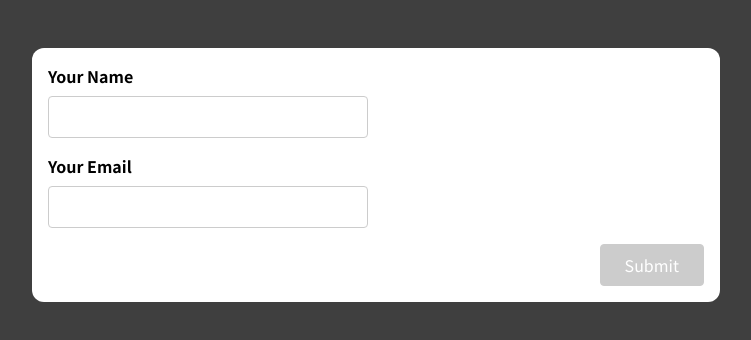
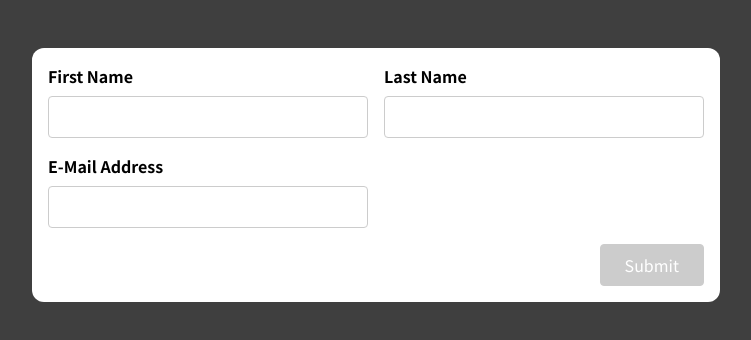
Before and after one commit to sprmke/learn_react_forms-and-validation, a React (Create React App) app: page / in a window 1280 px wide. Shown: the top 340 px of the page, without its empty margins (264-1015 px from the left). Built offline with nearby package versions, Linux system fonts and the light colour scheme.

Commit message:
210. applying our hook & knowledge to a new form

```diff
--- a/src/App.js
+++ b/src/App.js
@@ -1,9 +1,11 @@
-import SimpleInput from './components/SimpleInput';
+// import SimpleInput from './components/SimpleInput';
+import BasicForm from './components/BasicForm';
 
 function App() {
   return (
-    <div className="app">
-      <SimpleInput />
+    <div className='app'>
+      {/* <SimpleInput /> */}
+      <BasicForm />
     </div>
   );
 }
--- a/src/components/BasicForm.js
+++ b/src/components/BasicForm.js
@@ -1,22 +1,101 @@
+import { useCallback } from 'react';
+import useFormInput from '../hooks/use-form-input';
+
 const BasicForm = (props) => {
+  const {
+    value: enteredFirstName,
+    isValid: firstNameIsValid,
+    hasError: firstNameHasError,
+    inputChangeHandler: firstNameChangeHandler,
+    inputBlurHandler: firstNameBlurHandler,
+    resetInput: resetFirstNameInput,
+  } = useFormInput((value) => value.trim() !== '');
+
+  const {
+    value: enteredLastName,
+    isValid: lastNameIsValid,
+    hasError: lastNameHasError,
+    inputChangeHandler: lastNameChangeHandler,
+    inputBlurHandler: lastNameBlurHandler,
+    resetInput: resetLastNameInput,
+  } = useFormInput((value) => value.trim() !== '');
+
+  const validateEmail = useCallback((email) => {
+    const validCharacters = String(email)
+      .toLowerCase()
+      .match(
+        /^(([^<>()[\]\\.,;:\s@"]+(\.[^<>()[\]\\.,;:\s@"]+)*)|(".+"))@((\[[0-9]{1,3}\.[0-9]{1,3}\.[0-9]{1,3}\.[0-9]{1,3}\])|(([a-zA-Z\-0-9]+\.)+[a-zA-Z]{2,}))$/
+      );
+
+    return !!validCharacters?.length;
+  }, []);
+
+  const {
+    value: enteredEmail,
+    isValid: emailIsValid,
+    hasError: emailHasError,
+    inputChangeHandler: emailChangeHandler,
+    inputBlurHandler: emailBlurHandler,
+    resetInput: resetEmailInput,
+  } = useFormInput((value) => value.trim() !== '' && validateEmail(value));
+
+  const isFormValid = firstNameIsValid && lastNameIsValid && emailIsValid;
+
+  const formSubmitHandler = (event) => {
+    event.preventDefault();
+
+    if (!isFormValid) return;
+
+    resetFirstNameInput();
+    resetLastNameInput();
+    resetEmailInput();
+  };
+
   return (
-    <form>
+    <form onSubmit={formSubmitHandler}>
       <div className='control-group'>
-        <div className='form-control'>
-          <label htmlFor='name'>First Name</label>
-          <input type='text' id='name' />
+        <div className={`form-control ${firstNameHasError && 'invalid'}`}>
+          <label htmlFor='firstName'>First Name</label>
+          <input
+            type='text'
+            id='firstName'
+            value={enteredFirstName}
+            onChange={firstNameChangeHandler}
+            onBlur={firstNameBlurHandler}
+          />
+          {firstNameHasError && (
+            <p className='error-text'>First Name must not be empty.</p>
+          )}
         </div>
-        <div className='form-control'>
-          <label htmlFor='name'>Last Name</label>
-          <input type='text' id='name' />
+        <div className={`form-control ${lastNameHasError && 'invalid'}`}>
+          <label htmlFor='lastName'>Last Name</label>
+          <input
+            type='text'
+            id='lastName'
+            value={enteredLastName}
+            onChange={lastNameChangeHandler}
+            onBlur={lastNameBlurHandler}
+          />
+          {lastNameHasError && (
+            <p className='error-text'>Last Name must not be empty.</p>
+          )}
         </div>
       </div>
-      <div className='form-control'>
-        <label htmlFor='name'>E-Mail Address</label>
-        <input type='text' id='name' />
+      <div className={`form-control ${emailHasError && 'invalid'}`}>
+        <label htmlFor='email'>E-Mail Address</label>
+        <input
+          type='text'
+          id='email'
+          value={enteredEmail}
+          onChange={emailChangeHandler}
+          onBlur={emailBlurHandler}
+        />
+        {emailHasError && (
+          <p className='error-text'>Please enter valid email.</p>
+        )}
       </div>
       <div className='form-actions'>
-        <button>Submit</button>
+        <button disabled={!isFormValid}>Submit</button>
       </div>
     </form>
   );
--- /dev/null
+++ b/src/hooks/use-form-input.js
@@ -0,0 +1,33 @@
+import { useState } from 'react';
+
+const useFormInput = (validateValue) => {
+  const [value, setValue] = useState('');
+  const [isTouched, setIsTouched] = useState(false);
+
+  const isValid = validateValue(value);
+  const hasError = !isValid && isTouched;
+
+  const inputChangeHandler = (event) => {
+    setValue(event.target.value);
+  };
+
+  const inputBlurHandler = (event) => {
+    setIsTouched(true);
+  };
+
+  const resetInput = () => {
+    setValue('');
+    setIsTouched(false);
+  };
+
+  return {
+    value,
+    isValid,
+    hasError,
+    inputChangeHandler,
+    inputBlurHandler,
+    resetInput,
+  };
+};
+
+export default useFormInput;
```
Also changed, not shown: 1 other file (tests, documents, lock files or other folders).
